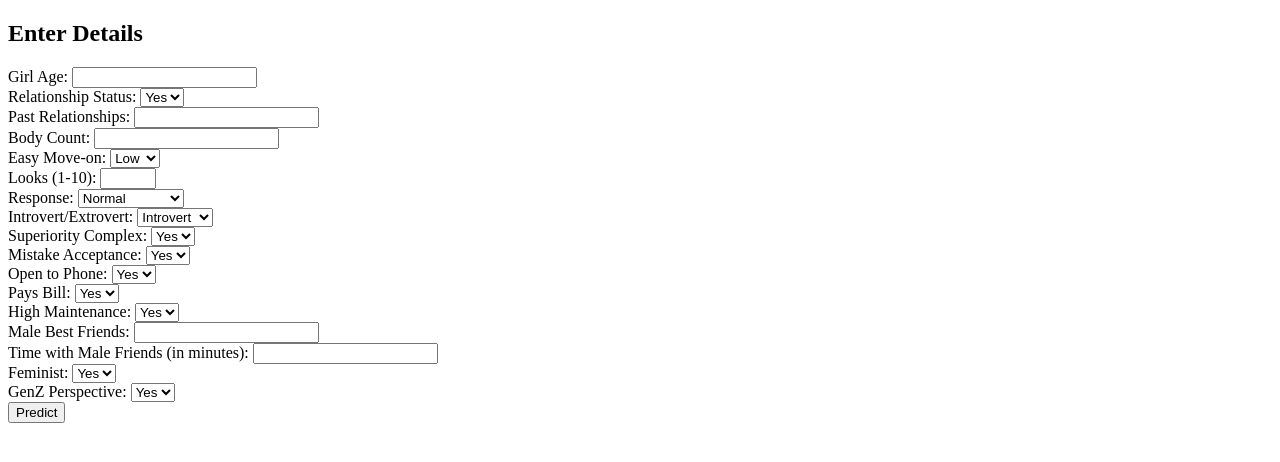
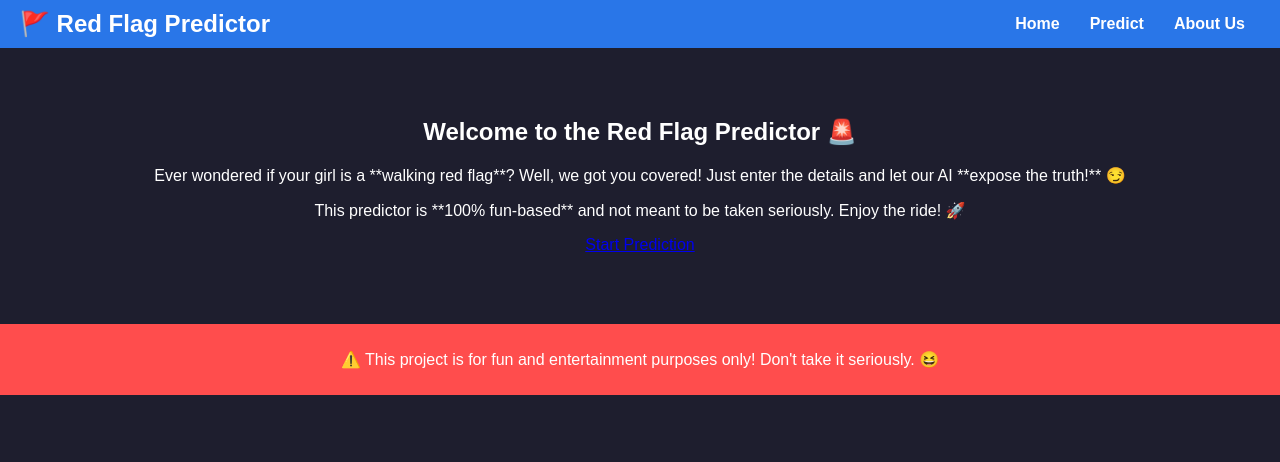
Before and after one commit to 13siddhu/Red-Flag-Detection, a Python web app: template templates/index.html in a window 1280 px wide. Shown: the top 462 px of the page. Run offline with Jinja, Linux system fonts and the light colour scheme; the template is opened without the code that fills it, so the values that code supplies are empty.

Commit message:
frontend

```diff
--- /dev/null
+++ b/static/script.js
@@ -0,0 +1,18 @@
+document.addEventListener("DOMContentLoaded", function() {
+    console.log("JavaScript Loaded 🚀");
+
+    // Simple animation for form fields
+    let inputs = document.querySelectorAll("input, select");
+
+    inputs.forEach(input => {
+        input.addEventListener("focus", function() {
+            this.style.backgroundColor = "#222";
+            this.style.color = "#ffcc00";
+        });
+
+        input.addEventListener("blur", function() {
+            this.style.backgroundColor = "#fff";
+            this.style.color = "#000";
+        });
+    });
+});
--- /dev/null
+++ b/static/styles.css
@@ -0,0 +1,149 @@
+/* General Styles */
+body {
+    margin: 0;
+    padding: 0;
+    font-family: 'Poppins', sans-serif;
+    background: #1e1e2e;
+    color: #ffffff;
+    text-align: center;
+}
+
+/* Navigation Bar */
+nav {
+    background: #2976e8;
+    padding: 15px 0;
+    display: flex;
+    justify-content: space-between;
+    align-items: center;
+    padding: 10px 20px;
+}
+
+.logo {
+    font-size: 24px;
+    font-weight: bold;
+    color: #ffffff;
+}
+
+nav ul {
+    list-style: none;
+    margin: 0;
+    padding: 0;
+    display: flex;
+}
+
+nav ul li {
+    margin: 0 15px;
+}
+
+nav ul li a {
+    color: #ffffff;
+    text-decoration: none;
+    font-weight: bold;
+}
+
+nav ul li a:hover {
+    text-decoration: underline;
+}
+
+/* Sections */
+.section {
+    padding: 50px 20px;
+}
+
+/* Home Page */
+.home-content h2 {
+    font-size: 36px;
+    color: #ffcc00;
+}
+
+.home-content p {
+    font-size: 18px;
+    max-width: 600px;
+    margin: auto;
+    line-height: 1.6;
+}
+
+/* Prediction Form */
+form {
+    background: rgba(255, 255, 255, 0.1);
+    padding: 20px;
+    width: 60%;
+    margin: 20px auto;
+    border-radius: 10px;
+}
+
+form label {
+    display: block;
+    font-size: 18px;
+    margin-top: 10px;
+}
+
+form input, form select {
+    width: 100%;
+    padding: 10px;
+    margin-top: 5px;
+    border-radius: 5px;
+    border: none;
+    font-size: 16px;
+}
+
+button {
+    background: #ffcc00;
+    color: #1e1e2e;
+    padding: 12px 20px;
+    border: none;
+    font-size: 18px;
+    cursor: pointer;
+    border-radius: 5px;
+    margin-top: 15px;
+}
+
+button:hover {
+    background: #ffaa00;
+}
+
+/* About Page */
+.about-container {
+    display: flex;
+    justify-content: space-around;
+    align-items: center;
+    margin-top: 30px;
+}
+
+.team-member {
+    background: rgba(255, 255, 255, 0.1);
+    padding: 20px;
+    border-radius: 10px;
+    text-align: center;
+    width: 40%;
+}
+
+.team-member h3 {
+    color: #ff4d4d;
+}
+
+.team-member p {
+    font-size: 16px;
+    margin: 5px 0;
+}
+
+.team-member a {
+    color: #ffcc00;
+    text-decoration: none;
+}
+
+.team-member a:hover {
+    text-decoration: underline;
+}
+
+/* Footer */
+footer {
+    background: #ff4d4d;
+    padding: 10px;
+    margin-top: 20px;
+}
+
+footer p {
+    font-size: 16px;
+    color: white;
+}
--- a/templates/index.html
+++ b/templates/index.html
@@ -3,106 +3,31 @@
 <head>
     <meta charset="UTF-8">
     <meta name="viewport" content="width=device-width, initial-scale=1.0">
-    <title>Red Flag Prediction</title>
+    <title>Red Flag Predictor</title>
+    <link rel="stylesheet" href="{{ url_for('static', filename='styles.css') }}">
+    <script src="{{ url_for('static', filename='script.js') }}" defer></script>
 </head>
 <body>
-    <h2>Enter Details</h2>
-    <form method="POST">
-        <label>Girl Age:</label>
-        <input type="number" name="Girl_age" required><br>
 
-        <label>Relationship Status:</label>
-        <select name="Relationship_Status">
-            <option value="Yes">Yes</option>
-            <option value="No">No</option>
-        </select><br>
+    <nav>
+        <div class="logo">🚩 Red Flag Predictor</div>
+        <ul>
+            <li><a href="{{ url_for('home') }}">Home</a></li>
+            <li><a href="{{ url_for('predict') }}">Predict</a></li>
+            <li><a href="{{ url_for('about') }}">About Us</a></li>
+        </ul>
+    </nav>
 
-        <label>Past Relationships:</label>
-        <input type="number" name="Past_RelationShips" required><br>
+    <section id="home" class="section">
+        <h1>Welcome to the Red Flag Predictor 🚨</h1>
+        <p>Ever wondered if your girl is a **walking red flag**? Well, we got you covered! Just enter the details and let our AI **expose the truth!** 😏</p>
+        <p>This predictor is **100% fun-based** and not meant to be taken seriously. Enjoy the ride! 🚀</p>
+        <a href="{{ url_for('predict') }}" class="btn">Start Prediction</a>
+    </section>
 
-        <label>Body Count:</label>
-        <input type="number" name="Body_Count" required><br>
+    <footer>
+        <p>⚠️ This project is for fun and entertainment purposes only! Don't take it seriously. 😆</p>
+    </footer>
 
-        <label>Easy Move-on:</label>
-        <select name="Easy_Moveon">
-            <option value="Low">Low</option>
-            <option value="Mid">Mid</option>
-            <option value="High">High</option>
-        </select><br>
-
-        <label>Looks (1-10):</label>
-        <input type="number" name="Looks" min="1" max="10" required><br>
-
-        <label>Response:</label>
-        <select name="Response">
-            <option value="normal">Normal</option>
-            <option value="not interested">Not Interested</option>
-            <option value="interested">Interested</option>
-        </select><br>
-
-        <label>Introvert/Extrovert:</label>
-        <select name="Introvert/Extrovert">
-            <option value="I">Introvert</option>
-            <option value="E">Extrovert</option>
-        </select><br>
-
-        <label>Superiority Complex:</label>
-        <select name="Superiority_Complex">
-            <option value="yes">Yes</option>
-            <option value="no">No</option>
-        </select><br>
-
-        <label>Mistake Acceptance:</label>
-        <select name="Mistake_Acceptance">
-            <option value="Yes">Yes</option>
-            <option value="No">No</option>
-        </select><br>
-
-        <label>Open to Phone:</label>
-        <select name="Open_to_Phone">
-            <option value="Yes">Yes</option>
-            <option value="No">No</option>
-        </select><br>
-
-        <label>Pays Bill:</label>
-        <select name="Pays_Bill">
-            <option value="Yes">Yes</option>
-            <option value="No">No</option>
-        </select><br>
-
-        <label>High Maintenance:</label>
-        <select name="High_Maintenance">
-            <option value="Yes">Yes</option>
-            <option value="No">No</option>
-        </select><br>
-
-        <label>Male Best Friends:</label>
-        <input type="number" name="Male_Bestfriends" required><br>
-
-        <label>Time with Male Friends (in minutes):</label>
-        <input type="number" name="Time_with_male_friends(In min)" required><br>
-
-        <label>Feminist:</label>
-        <select name="Feminist">
-            <option value="yes">Yes</option>
-            <option value="no">No</option>
-        </select><br>
-
-        <label>GenZ Perspective:</label>
-        <select name="GenZ_prespective">
-            <option value="Yes">Yes</option>
-            <option value="No">No</option>
-        </select><br>
-
-        <button type="submit">Predict</button>
-    </form>
-
-    {% if prediction %}
-        <h3>Prediction: {{ prediction }}</h3>
-    {% endif %}
-
-    {% if error %}
-        <h3 style="color:red;">Error: {{ error }}</h3>
-    {% endif %}
 </body>
 </html>
```
Also changed, not shown: templates/about.html (added, +45 -0 lines), templates/predict.html (added, +126 -0 lines), 1 other file.
